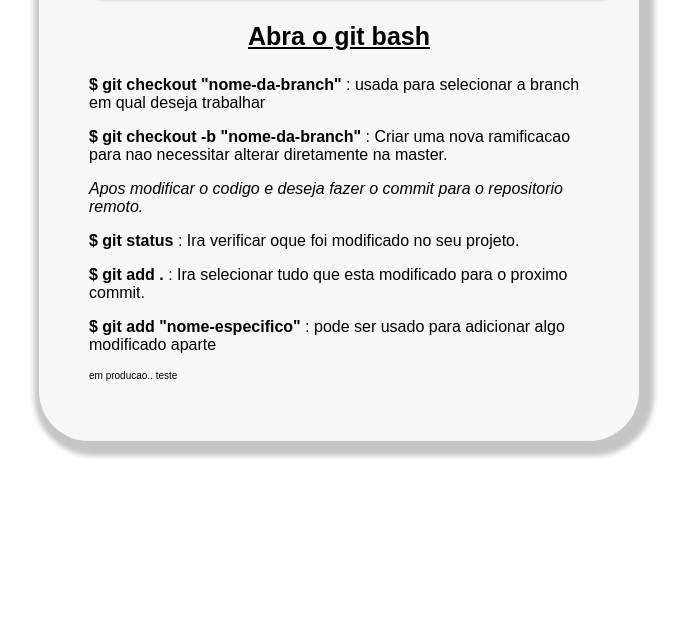
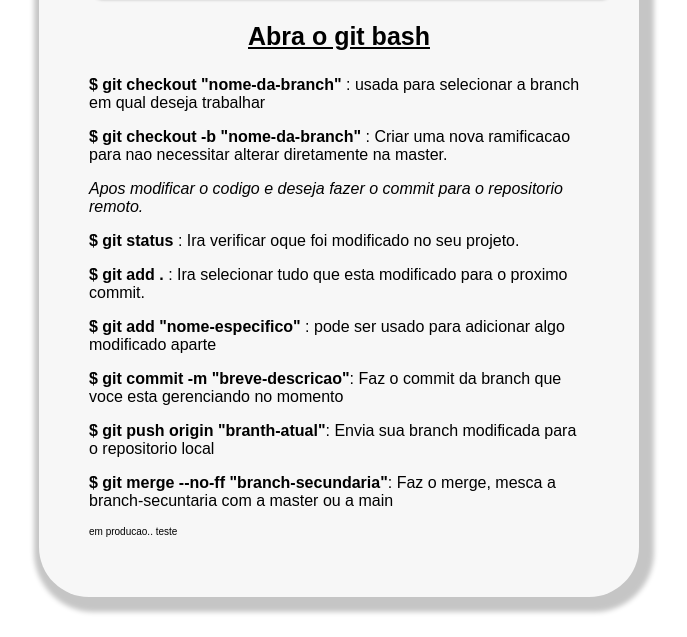
Before and after one commit to GBabler/comandos-git, a plain HTML site: page index.html in a window 1280 px wide. Shown: the part 163-800 px from the top of the page, without its empty margins (301-988 px from the left). Drawn offline with Linux system fonts and the light colour scheme.

Commit message:
finalizando comandos

```diff
--- a/index.html
+++ b/index.html
@@ -28,6 +28,9 @@
             <p><b>$ git status </b>: Ira verificar oque foi modificado no seu projeto.</p>
             <p><b>$ git add . </b>: Ira selecionar tudo que esta modificado para o proximo commit.</p>
             <p><b>$ git add "nome-especifico" </b>: pode ser usado para adicionar algo modificado aparte</p>
+            <p><b>$ git commit -m "breve-descricao"</b>: Faz o commit da branch que voce esta gerenciando no momento</p>
+            <p><b>$ git push origin "branth-atual"</b>: Envia sua branch modificada para o repositorio local</p>
+            <p><b>$ git merge --no-ff "branch-secundaria"</b>: Faz o merge, mesca a branch-secuntaria com a master ou a main</p>
         </article>
 
         <p class="producao">em producao.. teste</p>
```
